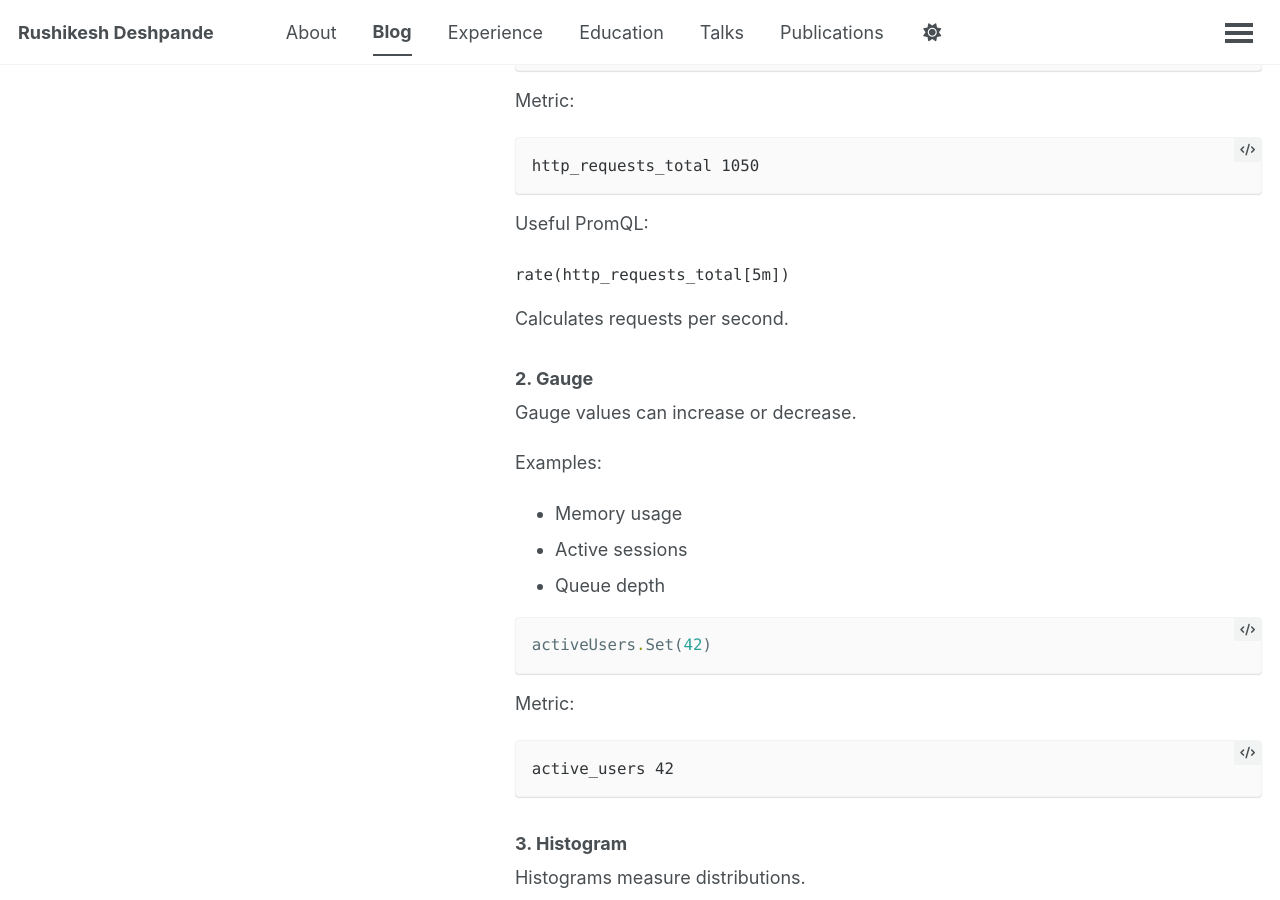
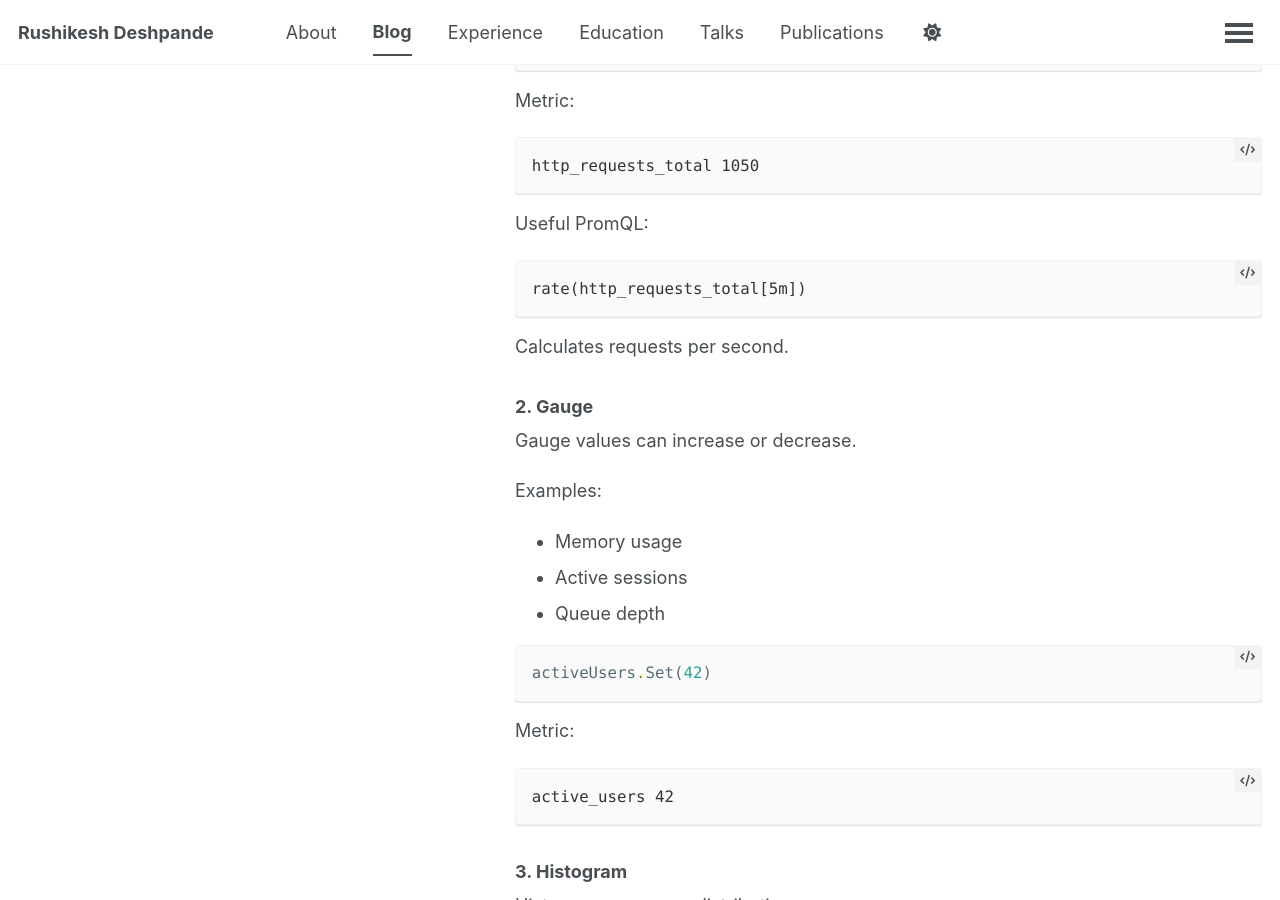
Before and after one commit to rushikesh90/rushikesh90.github.io, a Jekyll site: the page built from _posts/2026-06-22-monitoring-distributed-systems-prometheus-grafana.md, in a window 1280 px wide and 900 px high, scrolled down 4077 px. Built offline with Jekyll 4.4.1, drawn with Linux system fonts in a browser that asks for light colours; a script that is not in the unit is left out.

Commit message:
Fix promql code blocks: change to text for proper background rendering

````diff
--- a/_posts/2026-06-22-monitoring-distributed-systems-prometheus-grafana.md
+++ b/_posts/2026-06-22-monitoring-distributed-systems-prometheus-grafana.md
@@ -161,7 +161,7 @@ http_requests_total 1050
 
 Useful PromQL:
 
-```promql
+```text
 rate(http_requests_total[5m])
 ```
 
@@ -217,7 +217,7 @@ request_duration_seconds_count
 
 Useful query:
 
-```promql
+```text
 histogram_quantile(
   0.95,
   rate(request_duration_seconds_bucket[5m])
@@ -265,7 +265,7 @@ http_requests_total{
 
 Now Prometheus can answer:
 
-```promql
+```text
 sum by(status)(
     http_requests_total
 )
@@ -273,7 +273,7 @@ sum by(status)(
 
 or
 
-```promql
+```text
 sum by(endpoint)(
     rate(http_requests_total[5m])
 )
@@ -506,13 +506,13 @@ http://localhost:9090
 
 ### Request Rate
 
-```promql
+```text
 rate(http_requests_total[5m])
 ```
 
 ### Error Rate
 
-```promql
+```text
 rate(
   http_requests_total{
     status=~"5.."
@@ -522,13 +522,13 @@ rate(
 
 ### Memory Usage
 
-```promql
+```text
 process_resident_memory_bytes
 ```
 
 ### CPU Usage
 
-```promql
+```text
 rate(
   process_cpu_seconds_total[5m]
 )
@@ -536,7 +536,7 @@ rate(
 
 ### P95 Latency
 
-```promql
+```text
 histogram_quantile(
   0.95,
   sum(
@@ -597,13 +597,13 @@ Example panels:
 
 ### Traffic
 
-```promql
+```text
 rate(http_requests_total[5m])
 ```
 
 ### Latency
 
-```promql
+```text
 histogram_quantile(
   0.95,
   rate(
@@ -614,13 +614,13 @@ histogram_quantile(
 
 ### Memory
 
-```promql
+```text
 process_resident_memory_bytes
 ```
 
 ### Goroutines
 
-```promql
+```text
 go_goroutines
 ```
 
@@ -691,7 +691,7 @@ cache_misses_total
 
 ### High Error Rate
 
-```promql
+```text
 rate(
   http_requests_total{
       status=~"5.."
@@ -701,14 +701,14 @@ rate(
 
 ### High Memory
 
-```promql
+```text
 process_resident_memory_bytes
 > 8e9
 ```
 
 ### High Latency
 
-```promql
+```text
 histogram_quantile(
   0.95,
   rate(
````
